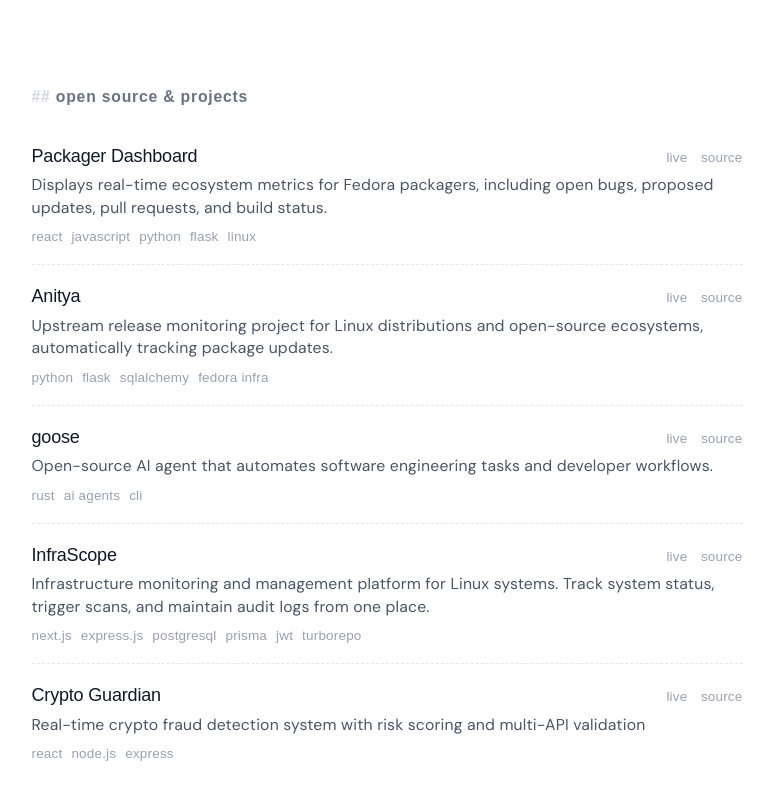
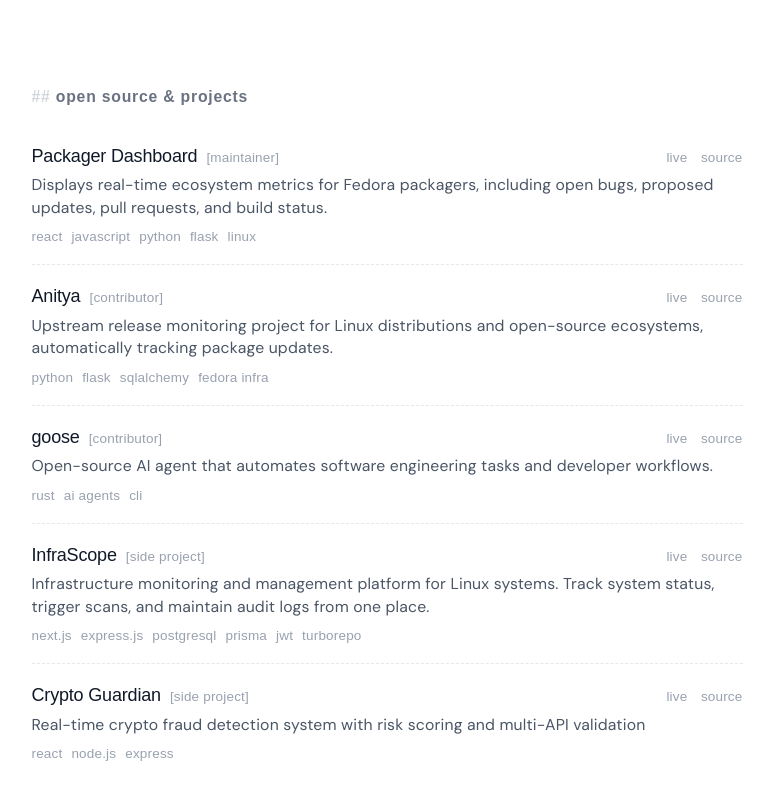
Before and after one commit to sheikhlimon/limon-portfolio, a Next.js app: page / in a window 1280 px wide. Shown: the part 694-1494 px from the top of the page, without its empty margins (253-1027 px from the left). Built offline with nearby package versions, Linux system fonts and the light colour scheme; no server answers; a web font is replaced by a local one.

Commit message:
feat: add role tags to projects (maintainer, contributor, side project)

```diff
--- a/app/page.tsx
+++ b/app/page.tsx
@@ -19,9 +19,16 @@
             className={`py-4 ${index < projects.length - 1 ? "border-b border-dashed border-gray-200 dark:border-gray-800/80" : ""}`}
           >
             <div className="flex flex-col sm:flex-row sm:items-baseline sm:justify-between gap-1">
-              <h3 className="text-base font-medium text-gray-900 dark:text-white font-display">
-                {project.title}
-              </h3>
+              <div className="flex items-baseline gap-2 flex-wrap">
+                <h3 className="text-base font-medium text-gray-900 dark:text-white font-display">
+                  {project.title}
+                </h3>
+                {project.role && (
+                  <span className="text-xs font-display text-gray-400 dark:text-gray-500">
+                    [{project.role}]
+                  </span>
+                )}
+              </div>
               <div className="flex items-center gap-3">
                 {project.live && (
                   <a
--- a/lib/projects.ts
+++ b/lib/projects.ts
@@ -1,5 +1,6 @@
 export interface Project {
   title: string
+  role?: "maintainer" | "contributor" | "side project"
   description: string
   techStack: string[]
   features: string[]
@@ -12,6 +13,7 @@
 export const projects: Project[] = [
   {
     title: "Packager Dashboard",
+    role: "maintainer",
     description:
       "Displays real-time ecosystem metrics for Fedora packagers, including open bugs, proposed updates, pull requests, and build status.",
     techStack: ["React", "JavaScript", "Python", "Flask", "Linux"],
@@ -25,6 +27,7 @@
   },
   {
     title: "Anitya",
+    role: "contributor",
     description:
       "Upstream release monitoring project for Linux distributions and open-source ecosystems, automatically tracking package updates.",
     techStack: ["Python", "Flask", "SQLAlchemy", "Fedora Infra"],
@@ -38,6 +41,7 @@
   },
   {
     title: "goose",
+    role: "contributor",
     description:
       "Open-source AI agent that automates software engineering tasks and developer workflows.",
     techStack: ["Rust", "AI Agents", "CLI"],
@@ -51,6 +55,7 @@
   },
   {
     title: "InfraScope",
+    role: "side project",
     description:
       "Infrastructure monitoring and management platform for Linux systems. Track system status, trigger scans, and maintain audit logs from one place.",
     techStack: ["Next.js", "Express.js", "PostgreSQL", "Prisma", "JWT", "Turborepo"],
@@ -67,6 +72,7 @@
   },
   {
     title: "Crypto Guardian",
+    role: "side project",
     description:
       "Real-time crypto fraud detection system with risk scoring and multi-API validation",
     techStack: ["React", "Node.js", "Express"],
```
